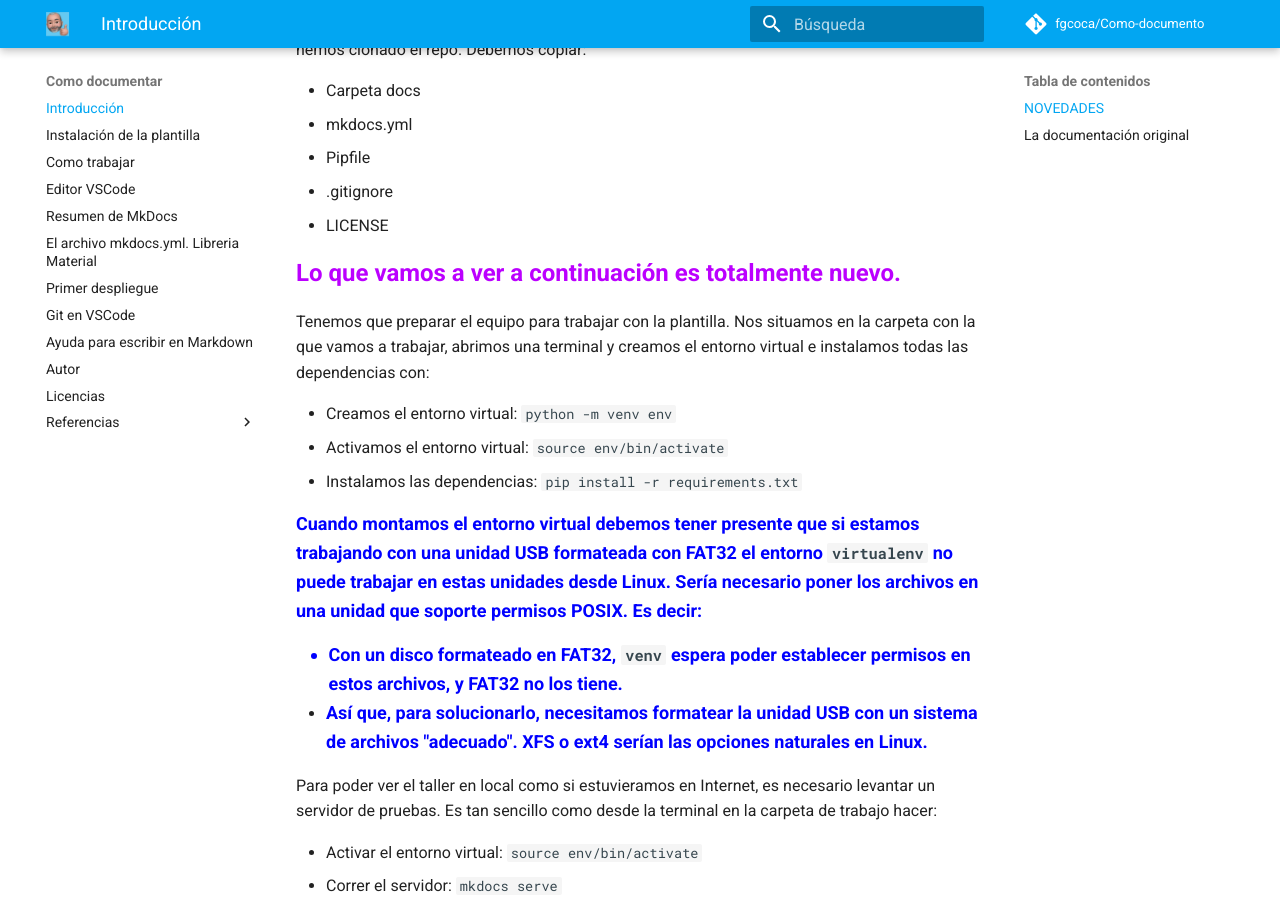
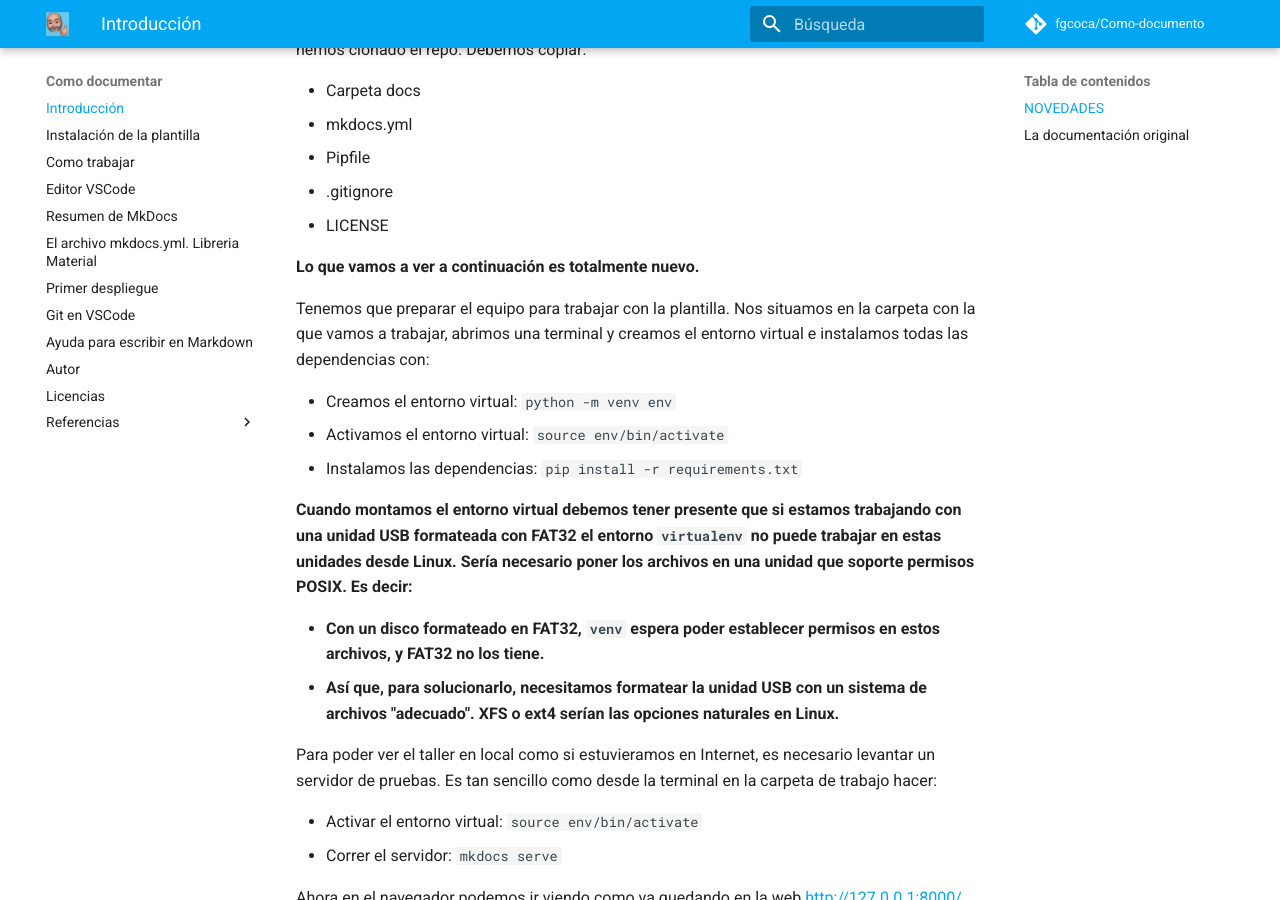
Before and after one commit to fgcoca/Como-documento, an MkDocs documentation site: the page built from docs/index.md, in a window 1280 px wide and 900 px high, scrolled down 741 px. Built offline with MkDocs 1.6.1 and Material for MkDocs 9.7.7, drawn with Linux system fonts in a browser that asks for light colours; comment, search, counter and statistics services are not loaded.

Commit message:
Negritas

````diff
--- a/docs/index.md
+++ b/docs/index.md
@@ -28,7 +28,7 @@ Si estamos utilizando una plantilla adaptada, como es mi caso, la actualizamos c
 * .gitignore
 * LICENSE
 
-<FONT COLOR=#BB00FF><font size="5"><b>Lo que vamos a ver a continuación es totalmente nuevo.</font color></font size></b>
+<b>Lo que vamos a ver a continuación es totalmente nuevo.</b>
 
 Tenemos que preparar el equipo para trabajar con la plantilla. Nos situamos en la carpeta con la que vamos a trabajar, abrimos una terminal y creamos el entorno virtual e instalamos todas las dependencias con:
 
@@ -36,10 +36,10 @@ Tenemos que preparar el equipo para trabajar con la plantilla. Nos situamos en l
 * Activamos el entorno virtual: ```source env/bin/activate```
 * Instalamos las dependencias: ```pip install -r requirements.txt```
 
-<FONT COLOR=#0000FF><font size="4"><b>Cuando montamos el entorno virtual debemos tener presente que si estamos trabajando con una unidad USB formateada con FAT32 el entorno ```virtualenv``` no puede trabajar en estas unidades desde Linux. Sería necesario poner los archivos en una unidad que soporte permisos POSIX. Es decir:
+**Cuando montamos el entorno virtual debemos tener presente que si estamos trabajando con una unidad USB formateada con FAT32 el entorno ```virtualenv``` no puede trabajar en estas unidades desde Linux. Sería necesario poner los archivos en una unidad que soporte permisos POSIX. Es decir:**
 
-* Con un disco formateado en FAT32, ```venv``` espera poder establecer permisos en estos archivos, y FAT32 no los tiene.
-* Así que, para solucionarlo, necesitamos formatear la unidad USB con un sistema de archivos "adecuado". XFS o ext4 serían las opciones naturales en Linux.</font color></font size></b>
+* **Con un disco formateado en FAT32, ```venv``` espera poder establecer permisos en estos archivos, y FAT32 no los tiene.**
+* **Así que, para solucionarlo, necesitamos formatear la unidad USB con un sistema de archivos "adecuado". XFS o ext4 serían las opciones naturales en Linux.**
 
 Para poder ver el taller en local como si estuvieramos en Internet, es necesario levantar un servidor de pruebas. Es tan sencillo como desde la terminal en la carpeta de trabajo hacer:
 
````
